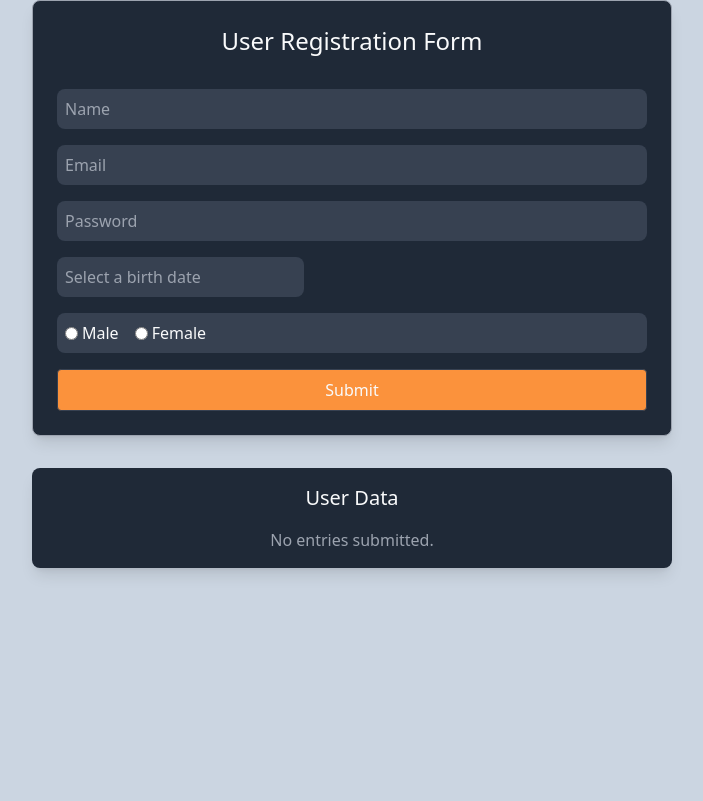
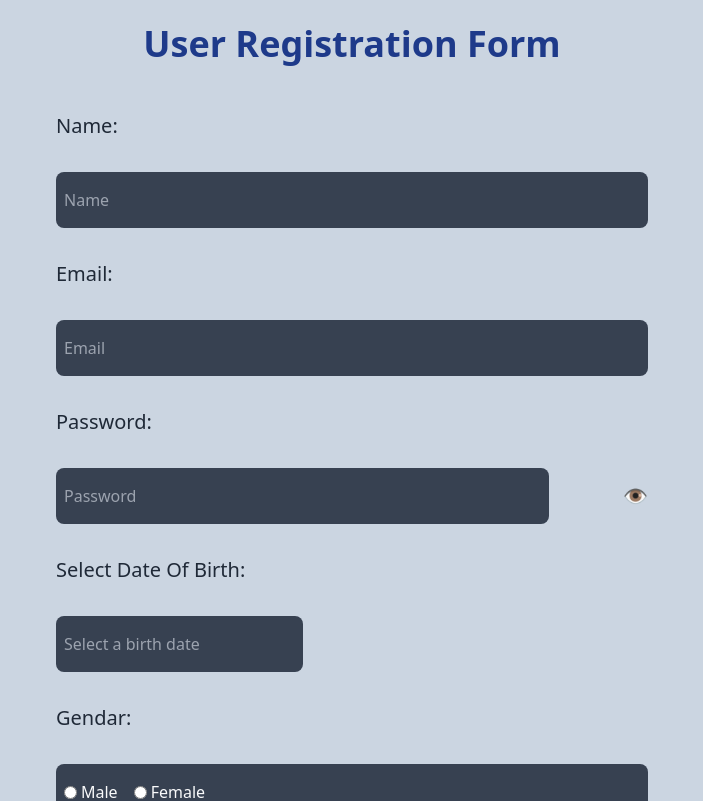
Before and after one commit to DarshanPro123/reactRedix_toolkit_Example, a React (Vite) app in the folder 2nd_Redux_FormExample/: page / in a window 1280 px wide. Shown: the top 801 px of the page, without its empty margins (288-991 px from the left). Built offline with nearby package versions, Linux system fonts and the light colour scheme.

Commit message:
Add style to edit form color and size

```diff
--- a/2nd_Redux_FormExample/src/App.jsx
+++ b/2nd_Redux_FormExample/src/App.jsx
@@ -1,4 +1,4 @@
-import React from "react";
+import React, { useState } from "react";
 import { useForm } from "react-hook-form";
 import { useDispatch, useSelector } from "react-redux";
 import DatePicker from "react-datepicker";
@@ -15,7 +15,12 @@ function App() {
   } = useForm();
   const dispatch = useDispatch();
   const entries = useSelector(selectEntries);
-  const [date, setDate] = React.useState(null);
+  const [date, setDate] = useState(null);
+  const [showPassword, setShowPassword] = useState(false);
+
+  const handleShowPassword = () => {
+    setShowPassword((prev) => !prev);
+  };
 
   const handleChange = (date) => {
     setDate(date);
@@ -44,53 +49,78 @@ function App() {
     <div className="flex flex-col items-center  text-gray-50">
       <form
         onSubmit={handleSubmit(handleData)}
-        className="flex w-11/12 md:w-6/12 flex-col gap-4 border border-gray-400 p-6 bg-gray-800 rounded-lg shadow-lg"
+        className="flex w-11/12 md:w-6/12 gap-8 flex-col   p-6  rounded-lg "
       >
-        <h1 className="text-2xl text-center mb-4">User Registration Form</h1>
-
+        <h1 className="text-4xl font-bold text-blue-900 text-center mb-4">
+          User Registration Form
+        </h1>
+        <label className="text-gray-800 text-xl" htmlFor="name">
+          Name:
+        </label>
         <input
           {...register("name", { required: "Name is required" })}
           type="text"
           placeholder="Name"
-          className={`p-2 bg-gray-700 rounded-lg ${
+          className={`p-2 h-14 bg-gray-700 rounded-lg ${
             errors.name ? "border border-red-500" : ""
           }`}
         />
         {errors.name && (
           <span className="text-red-500">{errors.name.message}</span>
         )}
-
+        <label className="text-gray-800 text-xl" htmlFor="email">
+          Email:
+        </label>
         <input
           {...register("email", { required: "Email is required" })}
           type="email"
           placeholder="Email"
-          className={`p-2 bg-gray-700 rounded-lg ${
+          className={`p-2 h-14 bg-gray-700 rounded-lg ${
             errors.email ? "border border-red-500" : ""
           }`}
         />
         {errors.email && (
           <span className="text-red-500">{errors.email.message}</span>
         )}
-
+        <label className="text-gray-800 text-xl" htmlFor="password">
+          Password:
+        </label>
+        <div
+          className="
+        relative flex justify-between items-center
+        "
+        >
+          {" "}
           <input
             {...register("password", { required: "Password is required" })}
-          type="password"
+            type={showPassword ? "text" : "password"}
+            id="password-field"
             placeholder="Password"
-          className={`p-2 bg-gray-700 rounded-lg ${
+            className={`p-2 h-14 bg-gray-700 w-5/6 rounded-lg ${
               errors.password ? "border border-red-500" : ""
             }`}
           />
+          <span
+            toggle="#password-field"
+            className="field-icon text-xl cursor-pointer"
+            onClick={handleShowPassword}
+          >
+            {showPassword ? "🙈" : "👁️"}
+          </span>
+        </div>
         {errors.password && (
           <span className="text-red-500">{errors.password.message}</span>
         )}
-
+        <label className="text-gray-800 text-xl" htmlFor="date">
+          Select Date Of Birth:
+        </label>
         <div className="relative">
           <DatePicker
             {...register("birthDate", { required: "Birth date is required" })}
             selected={date}
             startDate={new Date("1900-01-01")}
             onChange={handleChange}
-            className={`p-2 bg-gray-700 rounded-lg ${
+            className={`p-2 h-14 bg-gray-700 rounded-lg ${
               errors.birthDate ? "border border-red-500" : ""
             }`}
             dateFormat="MMMM d, yyyy"
@@ -100,8 +130,10 @@ function App() {
             <span className="text-red-500">{errors.birthDate.message}</span>
           )}
         </div>
-
-        <div className="flex gap-4 bg-gray-700 p-2 rounded-lg w-full">
+        <label className="text-gray-800 text-xl" htmlFor="">
+          Gendar:
+        </label>
+        <div className="flex h-14 gap-4 bg-gray-700 p-2 rounded-lg w-full">
           <label htmlFor="field-male" className="flex items-center">
             <input
               {...register("gender", { required: "Gender is required" })}
@@ -126,11 +158,10 @@ function App() {
         {errors.gender && (
           <span className="text-red-500">{errors.gender.message}</span>
         )}
-
         <input
           type="submit"
           value="Submit"
-          className="border border-gray-700 bg-orange-400 hover:bg-orange-700 cursor-pointer text-gray-50 px-4 py-2 rounded transition duration-200"
+          className="border h-14 border-gray-700 bg-orange-400 hover:bg-orange-700 cursor-pointer text-gray-50 px-4 py-2 rounded transition duration-200"
         />
       </form>
 
```
Lines whose indentation alone changed are shown as unchanged.
